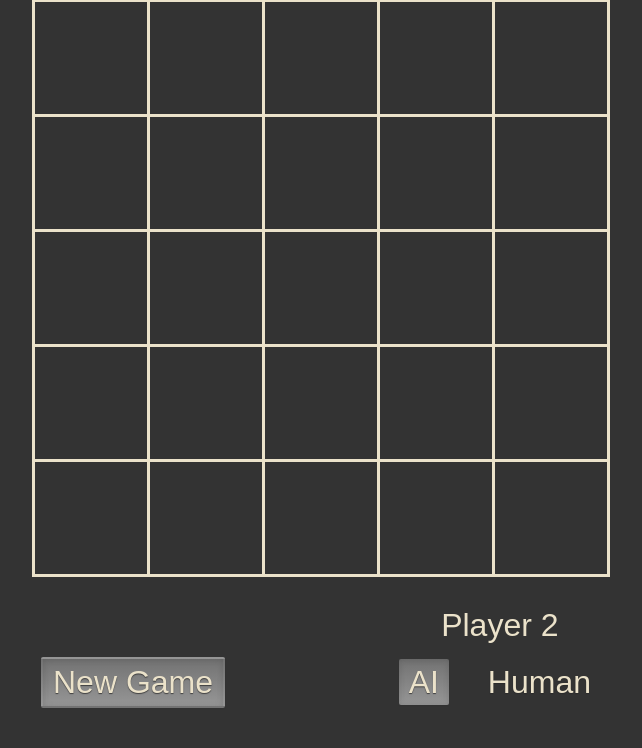
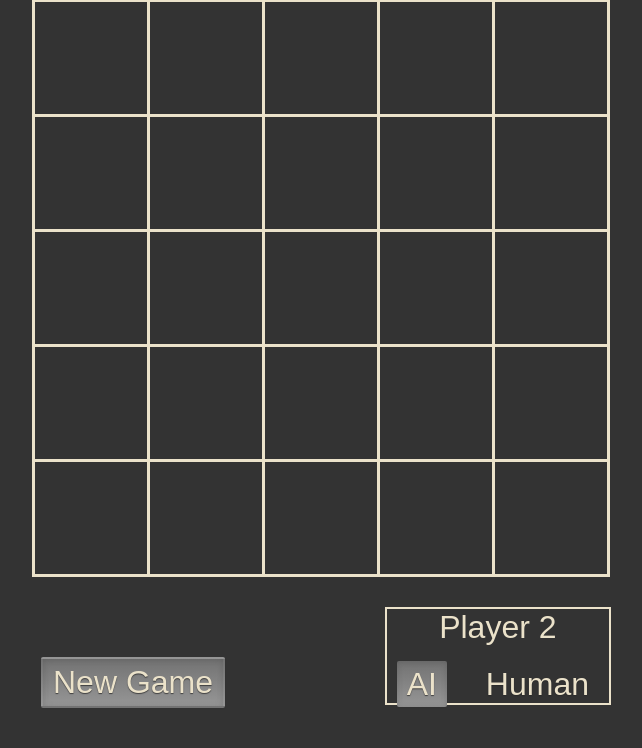
Before and after one commit to Poachman/HouseAppChallenge, a PHP site: page / in a window 1280 px wide. Shown: the part 129-877 px from the top of the page, without its empty margins (319-961 px from the left). Run offline with PHP 8.4, Linux system fonts and the light colour scheme.

Commit message:
Added border around the player 2 selection

```diff
--- a/style.css
+++ b/style.css
@@ -36,6 +36,7 @@ h1, h2 { text-align: center; }
 	display: inline-block;
 	text-align: center;
 	float: right;
+	border: 2px solid;
 }
 
 .btn, label:active {
```
